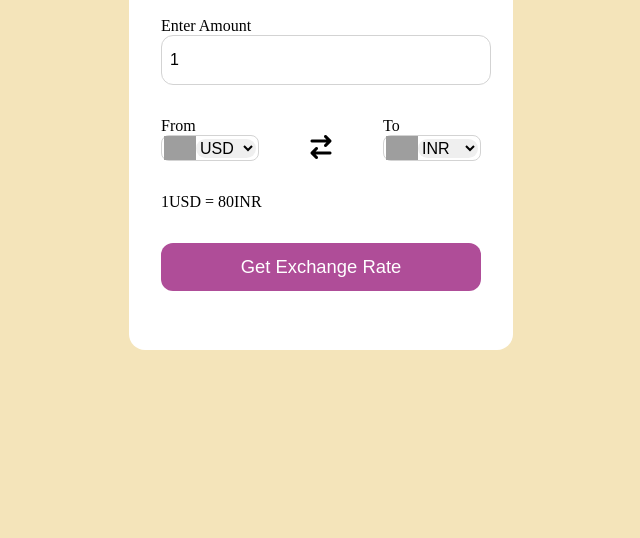
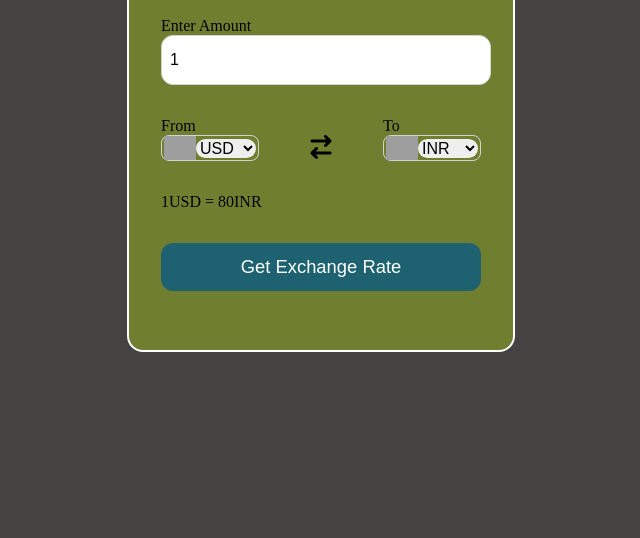
Before and after one commit to rachitkatariya/currency-converter, a plain HTML site: page index.html in a window 1280 px wide. Shown: the part 262-800 px from the top of the page, without its empty margins (319-959 px from the left). Drawn offline with Linux system fonts and the light colour scheme; no server answers; grey boxes are pictures that could not be loaded.

Commit message:
initial commit

```diff
--- a/style.css
+++ b/style.css
@@ -8,12 +8,13 @@ body {
   justify-content: center;
   align-items: center;
   min-height: 100vh;
-  background-color: #f4e4ba;
+  background-color: #454242;
 }
 
 .container {
-  background-color: #fff;
+  background-color: #6f7f2f;
   padding: 2rem;
+  border: 2px solid rgb(255, 255, 255);
   border-radius: 1rem;
   min-height: 45vh;
   width: 40vh;
@@ -75,7 +76,7 @@ form input {
 
 form button {
   height: 3rem;
-  background-color: #af4d98;
+  background-color: #1e6271;
   color: #fff;
   font-size: 1.15rem;
   cursor: pointer;
```
